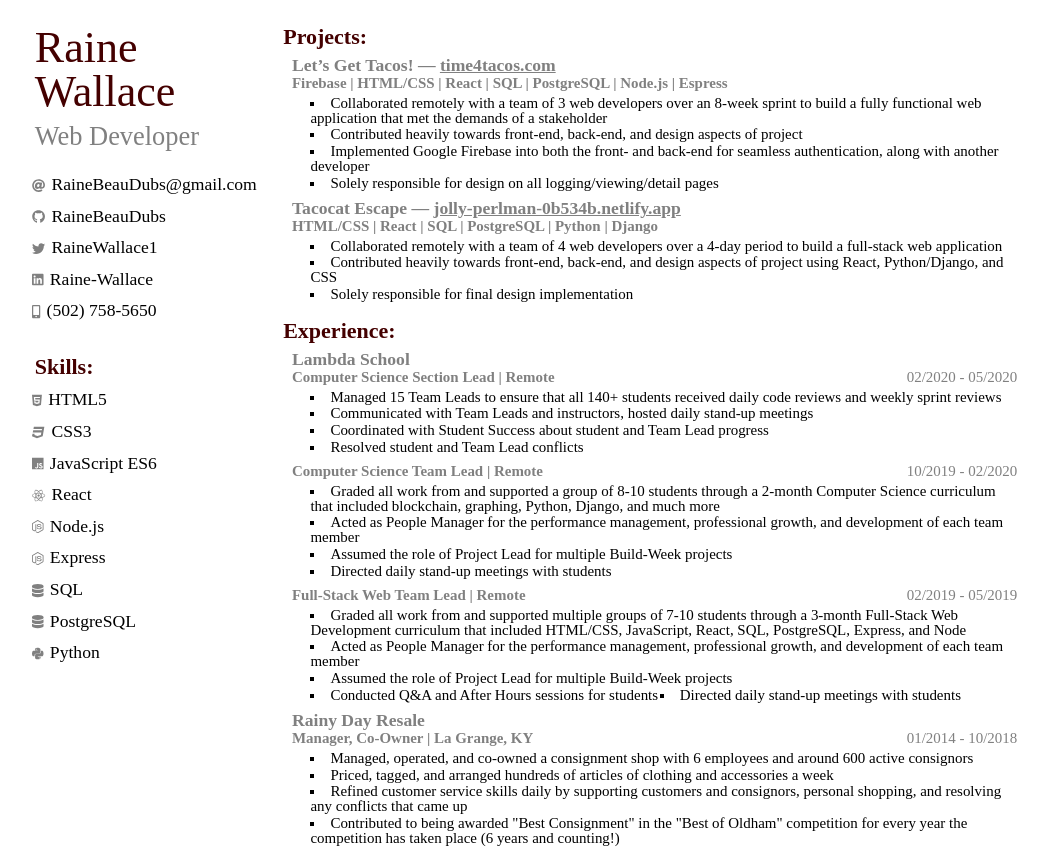
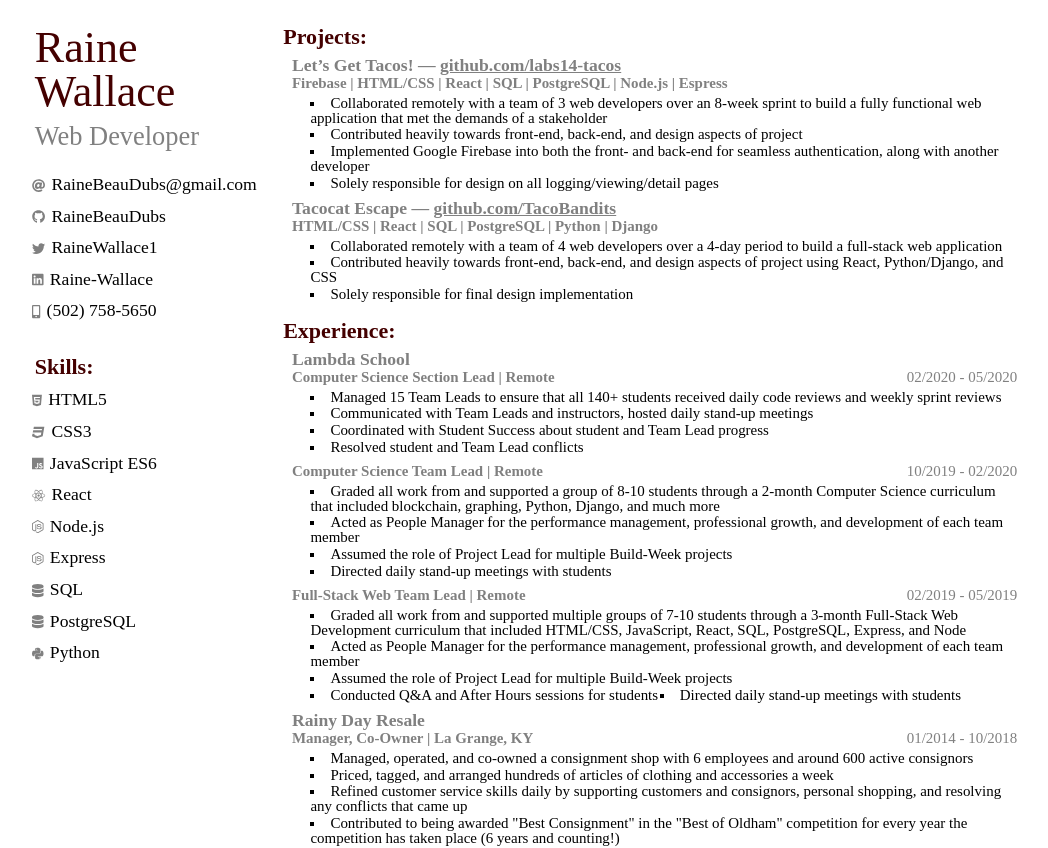
Before and after one commit to RaineBeauDubs/MyResume, a React (Create React App) app in the folder resume/: page / in a window 1280 px wide. Shown: the top 848 px of the page, without its empty margins (114-1162 px from the left). Built offline with nearby package versions, Linux system fonts and the light colour scheme.

Commit message:
minor changes

```diff
--- a/resume/src/components/Projects.js
+++ b/resume/src/components/Projects.js
@@ -18,7 +18,7 @@ const Projects = () => {
       <ResSectionTop>Projects:</ResSectionTop>
       <ResSectionBottom>
         <Sec>
-          <Title>Let’s Get Tacos! — <Link href="time4tacos.com">time4tacos.com</Link></Title>
+          <Title>Let’s Get Tacos! — <Link href="https://github.com/labs14-tacos">github.com/labs14-tacos</Link></Title>
           <Info>Firebase | HTML/CSS | React | SQL | PostgreSQL | Node.js | Espress</Info>
           <List>
             <ListItems>Collaborated remotely with a team of 3 web developers over an 8-week sprint to build a fully functional web application that met the demands of a stakeholder</ListItems>
@@ -28,7 +28,7 @@ const Projects = () => {
           </List>
         </Sec>
         <Sec>
-        <Title>Tacocat Escape — <Link href="jolly-perlman-0b534b.netlify.app">jolly-perlman-0b534b.netlify.app</Link></Title>
+        <Title>Tacocat Escape — <Link href="https://github.com/TacoBandits">github.com/TacoBandits</Link></Title>
           <Info>HTML/CSS | React | SQL | PostgreSQL | Python | Django</Info>
           <List>
             <ListItems>Collaborated remotely with a team of 4 web developers over a 4-day period to build a full-stack web application</ListItems>
```
